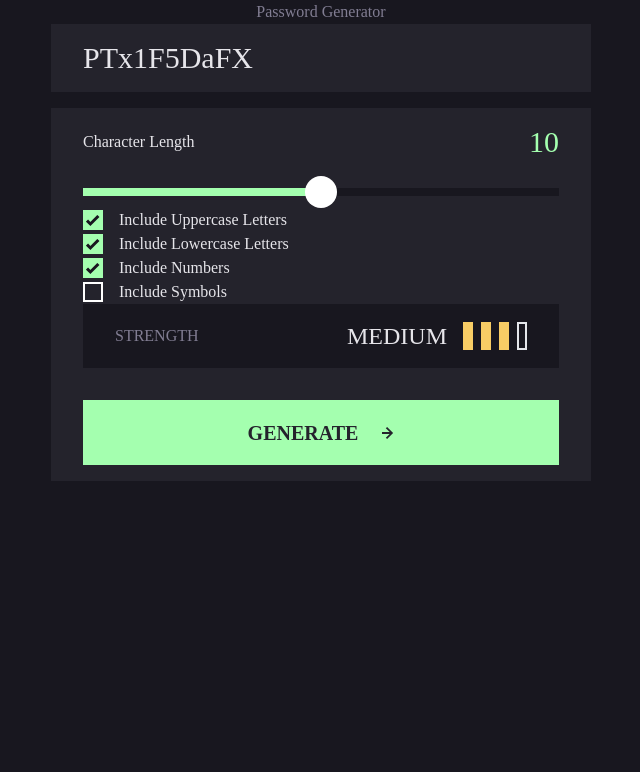
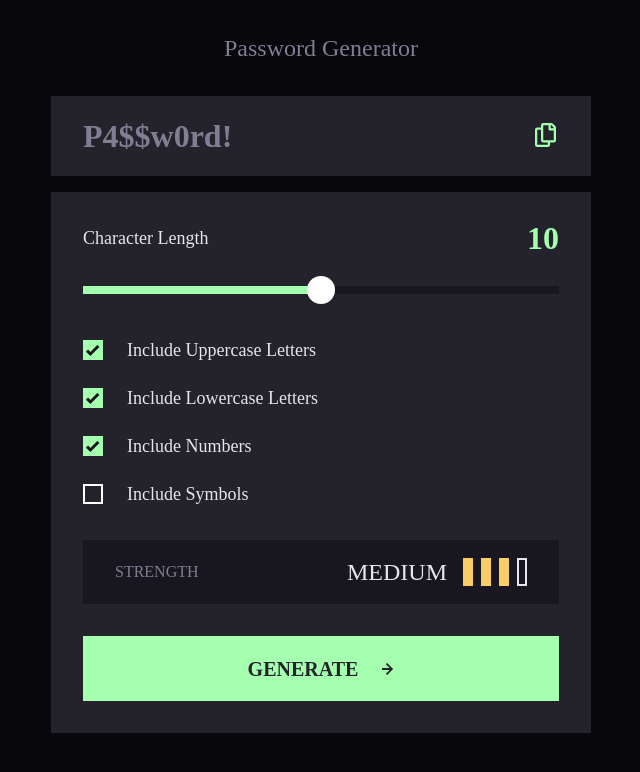
Before and after one commit to Vikeo/Compary-Code-Test, a React (Vite) app: page / in a window 1280 px wide. Shown: the top 772 px of the page, without its empty margins (319-959 px from the left). Built offline with nearby package versions, Linux system fonts and the light colour scheme; a web font is replaced by a local one.

Commit message:
fix styling and add generation logic

```diff
--- a/src/App.tsx
+++ b/src/App.tsx
@@ -1,8 +1,47 @@
 import { useState } from 'react';
 import { Slider } from './Slider';
 import { Checkbox } from './Checkbox';
-import { PasswordStrength } from './Strength';
-import { IconArrowRight } from './Icons/components';
+import { PasswordStrength, Strength } from './Strength';
+import { IconArrowRight, IconCopy } from './Icons/components';
+
+const getPasswordStrength = (
+  passwordLength: number,
+  includeUppercase: boolean,
+  includeLowercase: boolean,
+  includeNumbers: boolean,
+  includeSymbols: boolean
+) => {
+  if (passwordLength < 8) {
+    return Strength.TOO_WEAK;
+  }
+
+  if (!includeUppercase && !includeLowercase) {
+    return Strength.TOO_WEAK;
+  }
+
+  if (!includeNumbers && !includeSymbols) {
+    return Strength.TOO_WEAK;
+  }
+
+  if (
+    includeUppercase &&
+    includeLowercase &&
+    includeNumbers &&
+    includeSymbols
+  ) {
+    return Strength.STRONG;
+  }
+
+  if (
+    includeUppercase &&
+    includeLowercase &&
+    (includeNumbers || includeSymbols)
+  ) {
+    return Strength.MEDIUM;
+  }
+
+  return Strength.WEAK;
+};
 
 function App() {
   const [passwordLength, setPasswordLength] = useState(10);
@@ -11,23 +50,93 @@ function App() {
   const [includeNumbers, setIncludeNumbers] = useState(true);
   const [includeSymbols, setIncludeSymbols] = useState(false);
 
+  const [generatedPassword, setGeneratedPassword] = useState('');
+  const [copied, setCopied] = useState(false);
+
+  const strength = getPasswordStrength(
+    passwordLength,
+    includeUppercase,
+    includeLowercase,
+    includeNumbers,
+    includeSymbols
+  );
+
+  const generatePassword = () => {
+    if (strength === Strength.TOO_WEAK) {
+      return;
+    }
+    const uppercaseChars = 'ABCDEFGHIJKLMNOPQRSTUVWXYZ';
+    const lowercaseChars = 'abcdefghijklmnopqrstuvwxyz';
+    const numberChars = '0123456789';
+    const symbolChars = '!@#$%^&*';
+
+    let allChars = '';
+    if (includeUppercase) allChars += uppercaseChars;
+    if (includeLowercase) allChars += lowercaseChars;
+    if (includeNumbers) allChars += numberChars;
+    if (includeSymbols) allChars += symbolChars;
+
+    if (allChars === '') {
+      setGeneratedPassword('');
+      return;
+    }
+
+    let password = '';
+    for (let i = 0; i < passwordLength; i++) {
+      const randomIndex = Math.floor(Math.random() * allChars.length);
+      password += allChars[randomIndex];
+    }
+
+    setGeneratedPassword(password);
+  };
+
   return (
     <div className="size-full flex flex-col justify-center items-center">
-      <p className="text-text-secondary">Password Generator</p>
+      <p className="text-text-secondary text-2xl my-8">Password Generator</p>
       <div className="flex flex-col gap-4 w-full max-w-[540px]">
-        <div className="bg-background-secondary px-8 py-4 w-full text-3xl">
-          <p>PTx1F5DaFX</p>
+        <div className="bg-background-secondary px-8 py-[19px] w-full text-3xl flex justify-between">
+          <p
+            data-is-generated={Boolean(generatedPassword)}
+            className="data-[is-generated=false]:text-text-secondary"
+          >
+            {generatedPassword || 'P4$$w0rd!'}
+          </p>
+          <div className="relative">
+            <IconCopy
+              onClick={() => {
+                if (!generatedPassword) {
+                  return;
+                }
+                navigator.clipboard.writeText(generatedPassword);
+                setCopied(true);
+
+                setTimeout(() => {
+                  setCopied(false);
+                }, 3500);
+              }}
+              size="24"
+              className="hover:text-text-primary text-password_strength-strong transition-colors cursor-pointer duration-200 mt-2"
+            />
+            <p
+              data-copied={copied}
+              className="opacity-0 absolute right-10 text-lg text-password_strength-strong data-[copied=true]:opacity-100 top-2 transition-all duration-200 select-none ease-out"
+            >
+              COPIED
+            </p>
           </div>
-        <div className="relative bg-background-secondary px-8 py-4 w-full ">
-          <div className="flex items-center justify-between mb-4">
-            <p>Character Length</p>
+        </div>
+        <div className="relative bg-background-secondary px-8 pt-6 pb-8 w-full">
+          <div className="flex items-center justify-between mb-4 h-11">
+            <p className="text-lg">Character Length</p>
             <p className="text-password_strength-strong text-3xl">
               {passwordLength}
             </p>
           </div>
+
           <Slider setPasswordLength={setPasswordLength} />
 
-          <div className="flex items-center gap-4">
+          <div className="flex flex-col gap-5 mt-8 text-lg">
+            <div className="flex items-center gap-6">
               <Checkbox
                 name="include-uppercase"
                 checked={includeUppercase}
@@ -37,7 +146,7 @@ function App() {
               />
               <p>Include Uppercase Letters</p>
             </div>
-          <div className="flex items-center gap-4">
+            <div className="flex items-center gap-6">
               <Checkbox
                 name="include-lowercase"
                 checked={includeLowercase}
@@ -47,7 +156,7 @@ function App() {
               />
               <p>Include Lowercase Letters</p>
             </div>
-          <div className="flex items-center gap-4">
+            <div className="flex items-center gap-6">
               <Checkbox
                 name="include-numbers"
                 checked={includeNumbers}
@@ -57,7 +166,7 @@ function App() {
               />
               <p>Include Numbers</p>
             </div>
-          <div className="flex items-center gap-4">
+            <div className="flex items-center gap-6">
               <Checkbox
                 name="include-symbols"
                 checked={includeSymbols}
@@ -67,21 +176,27 @@ function App() {
               />
               <p>Include Symbols</p>
             </div>
+          </div>
 
-          <PasswordStrength
-            passwordLength={passwordLength}
-            includeUppercase={includeUppercase}
-            includeLowercase={includeLowercase}
-            includeNumbers={includeNumbers}
-            includeSymbols={includeSymbols}
-          />
-          <div className="group w-full h-[65px] bg-password_strength-strong hover:bg-transparent hover:border-2 border-password_strength-strong mt-8 justify-center items-center flex gap-6 transition-colors duration-500 hover:cursor-pointer">
-            <p className="text-background-secondary text-xl font-bold group-hover:text-password_strength-strong">
+          <PasswordStrength passwordStrength={strength} />
+          <div
+            data-disabled={strength === Strength.TOO_WEAK}
+            className="group w-full h-[65px] bg-password_strength-strong border-password_strength-strong mt-8 justify-center items-center flex gap-6 transition-colors duration-500
+
+            data-[disabled=false]:hover:cursor-pointer
+            data-[disabled=false]:hover:bg-transparent
+            data-[disabled=false]:hover:border-2
+
+            data-[disabled=true]:cursor-not-allowed
+            data-[disabled=true]:bg-password_strength-weak"
+            onClick={generatePassword}
+          >
+            <p className="text-background-secondary text-xl font-bold group-data-[disabled=false]:group-hover:text-password_strength-strong">
               GENERATE
             </p>
             <IconArrowRight
               size="12"
-              className="group-hover:text-password_strength-strong text-background-secondary"
+              className="group-data-[disabled=false]:group-hover:text-password_strength-strong text-background-secondary"
             />
           </div>
         </div>
--- a/src/Icons/components/IconCopy.tsx
+++ b/src/Icons/components/IconCopy.tsx
@@ -1,4 +1,4 @@
-import { SVGProps } from "react";
+import { SVGProps } from 'react';
 interface SVGRProps {
   title?: string;
   titleId?: string;
@@ -19,10 +19,11 @@ const IconCopy = ({
     >
       {title ? <title id={titleId}>{title}</title> : null}
       <path
-        fill="#A4FFAF"
+        fill="currentColor"
         d="M20.341 3.091 17.909.659A2.25 2.25 0 0 0 16.319 0H8.25A2.25 2.25 0 0 0 6 2.25V4.5H2.25A2.25 2.25 0 0 0 0 6.75v15A2.25 2.25 0 0 0 2.25 24h10.5A2.25 2.25 0 0 0 15 21.75V19.5h3.75A2.25 2.25 0 0 0 21 17.25V4.682a2.25 2.25 0 0 0-.659-1.591M12.469 21.75H2.53a.28.28 0 0 1-.281-.281V7.03a.28.28 0 0 1 .281-.281H6v10.5a2.25 2.25 0 0 0 2.25 2.25h4.5v1.969a.28.28 0 0 1-.281.281Zm6-4.5H8.53a.28.28 0 0 1-.281-.281V2.53a.28.28 0 0 1 .281-.281h4.97v4.125c0 .621.504 1.125 1.125 1.125h4.125v9.469a.28.28 0 0 1-.281.281Zm.281-12h-3v-3h.451c.075 0 .147.03.2.082L18.667 4.6a.28.28 0 0 1 .082.199z"
       />
     </svg>
   );
 };
 export default IconCopy;
+// fill = '#A4FFAF';
--- a/src/Strength.tsx
+++ b/src/Strength.tsx
@@ -1,73 +1,18 @@
-enum Strength {
+export enum Strength {
   TOO_WEAK = 'TOO WEAK!',
   WEAK = 'WEAK',
   MEDIUM = 'MEDIUM',
   STRONG = 'STRONG',
 }
 
-const getPasswordStrength = (
-  passwordLength: number,
-  includeUppercase: boolean,
-  includeLowercase: boolean,
-  includeNumbers: boolean,
-  includeSymbols: boolean
-) => {
-  if (passwordLength < 8) {
-    return Strength.TOO_WEAK;
-  }
-
-  if (!includeUppercase && !includeLowercase) {
-    return Strength.TOO_WEAK;
-  }
-
-  if (!includeNumbers && !includeSymbols) {
-    return Strength.TOO_WEAK;
-  }
-
-  if (
-    includeUppercase &&
-    includeLowercase &&
-    includeNumbers &&
-    includeSymbols
-  ) {
-    return Strength.STRONG;
-  }
-
-  if (
-    includeUppercase &&
-    includeLowercase &&
-    (includeNumbers || includeSymbols)
-  ) {
-    return Strength.MEDIUM;
-  }
-
-  return Strength.WEAK;
-};
-
 export const PasswordStrength = ({
-  passwordLength,
-  includeUppercase,
-  includeLowercase,
-  includeNumbers,
-  includeSymbols,
+  passwordStrength,
 }: {
-  passwordLength: number;
-  includeUppercase: boolean;
-  includeLowercase: boolean;
-  includeNumbers: boolean;
-  includeSymbols: boolean;
+  passwordStrength: Strength;
 }) => {
-  const strength = getPasswordStrength(
-    passwordLength,
-    includeUppercase,
-    includeLowercase,
-    includeNumbers,
-    includeSymbols
-  );
-
   let strengthMeterElement: JSX.Element | null = null;
 
-  switch (strength) {
+  switch (passwordStrength) {
     case Strength.STRONG:
       strengthMeterElement = (
         <div className="flex gap-2">
@@ -112,10 +57,10 @@ export const PasswordStrength = ({
   }
 
   return (
-    <div className="bg-background-primary px-8 py-4 w-full flex justify-between items-center">
+    <div className="bg-background-primary px-8 py-4 w-full flex justify-between items-center mt-8">
       <p className="text-text-secondary">STRENGTH</p>
       <div className="flex gap-4 justify-center items-center">
-        <p className="text-2xl">{strength}</p>
+        <p className="text-2xl">{passwordStrength}</p>
         {strengthMeterElement}
       </div>
     </div>
--- a/src/index.css
+++ b/src/index.css
@@ -8,7 +8,7 @@
 }
 
 body {
-  background: theme('colors.background.primary');
+  background: theme('colors.background.black');
 }
 
 p {
@@ -19,7 +19,7 @@ p {
 input[type='range'] {
   -webkit-appearance: none;
   transition: background 0ms ease-in;
-  margin: 12px 0;
+  margin: 10px 0;
   width: 100%;
 }
 input[type='range']:focus {
@@ -39,12 +39,12 @@ input[type='range']::-webkit-slider-thumb {
   -webkit-appearance: none;
   box-shadow: 0px 0px 0px #000000, 0px 0px 0px #0d0d0d;
   border: 0px solid #000000;
-  height: 2rem;
-  width: 2rem;
+  height: 28px;
+  width: 28px;
   border-radius: 100px;
   background: white;
   cursor: pointer;
-  margin-top: -0.75rem;
+  margin-top: -10px;
 }
 
 input[type='range']::-webkit-slider-thumb:hover {
@@ -64,10 +64,11 @@ input[type='range']::-moz-range-track {
 input[type='range']::-moz-range-thumb {
   box-shadow: 0px 0px 0px #000000, 0px 0px 0px #0d0d0d;
   border: 0px solid #000000;
-  height: 2rem;
-  width: 2rem;
+  height: 28px;
+  width: 28px;
   border-radius: 100px;
   cursor: pointer;
+  margin-top: -10px;
 }
 
 input[type='range']::-ms-track {
@@ -81,9 +82,9 @@ input[type='range']::-ms-track {
   color: transparent;
 }
 input[type='range']::-ms-thumb {
-  height: 2rem;
-  width: 2rem;
+  height: 28px;
+  width: 28px;
   border-radius: 100px;
   cursor: pointer;
-  margin-top: -3px;
+  margin-top: -10px;
 }
--- a/tailwind.config.ts
+++ b/tailwind.config.ts
@@ -8,7 +8,7 @@ export const baseColors = {
   background: {
     primary: '#18171F',
     secondary: '#24232C',
-
+    black: '#08070B',
   },
   password_strength: {
     strong: '#A4FFAF',
@@ -24,6 +24,15 @@ export default {
   theme: {
     extend: {
       colors: baseColors,
+      fontSize: {
+        '3xl': [
+          '2rem',
+          {
+            lineHeight: '2.64rem',
+            fontWeight: '700',
+          },
+        ],
+      },
     },
   },
 } satisfies Config;
```
Lines whose indentation alone changed are shown as unchanged.
